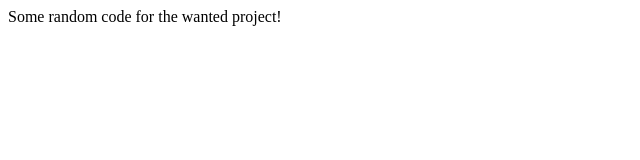
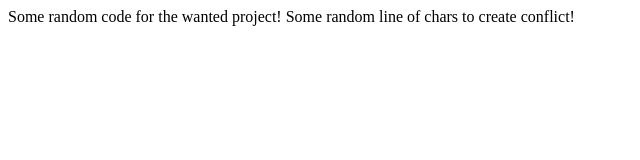
Before and after one commit to Dzajko21/GitTest1, a plain HTML site: page index.html in a window 1280 px wide. Shown: the whole page, without its empty margins (0-640 px from the left). Drawn offline with Linux system fonts and the light colour scheme.

Commit message:
index.html changes

```diff
--- a/index.html
+++ b/index.html
@@ -7,5 +7,6 @@
 </head>
 <body>
     Some random code for the wanted project!
+	Some random line of chars to create conflict!
 </body>
 </html>
```
